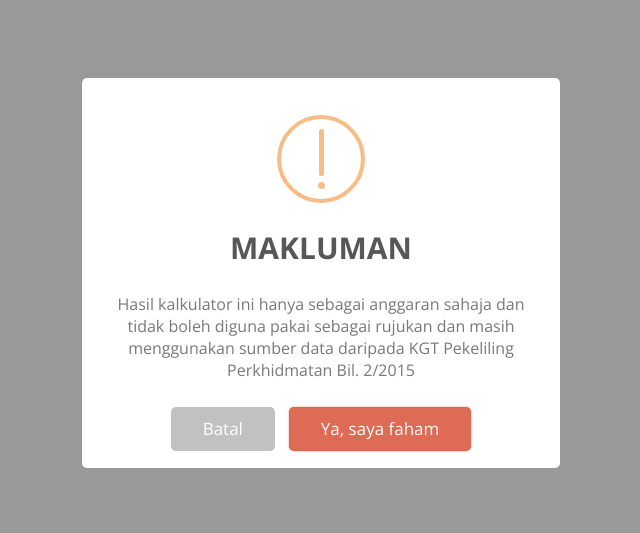
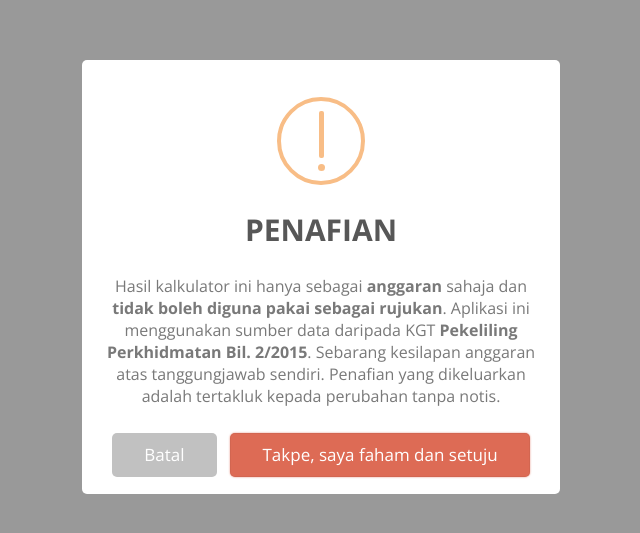
Before and after one commit to hariadi/pengiraan-kgt, a plain HTML site: page index.html in a window 1280 px wide. Shown: the part 127-660 px from the top of the page, without its empty margins (302-942 px from the left). Drawn offline with nearby package versions, Linux system fonts and the light colour scheme.

Commit message:
Force user to accept disclaimer first

```diff
--- a/assets/js/app.js
+++ b/assets/js/app.js
@@ -1,4 +1,9 @@
 $(function() {
+
+	if (!Cookies.get('confirm')) {
+		console.log('I don\'t care. You need to accept disclaimer first');
+		window.location.replace('/kgt/');
+	}
 
     ringgit = function (duit) {
         return duit.replace(/(\d)(?=(\d\d\d)+(?!\d))/g, "$1,");
--- a/index.html
+++ b/index.html
@@ -8,7 +8,7 @@
 	|    |  \    \_\  \ |    |
 	|____|__ \______  / |____|
 			\/      \/
-	@hariadi: https://github.com/jpagov/pengiraan-kgt (PR)
+	sumber: https://github.com/hariadi/pengiraan-kgt
 	-->
 	<meta charset="utf-8">
 	<meta http-equiv="X-UA-Compatible" content="IE=edge">
@@ -46,6 +46,7 @@
     <!-- IE10 viewport hack for Surface/desktop Windows 8 bug -->
     <script src="assets/js/ie10-viewport-bug-workaround.js"></script>
     <script src="assets/js/sweetalert.min.js"></script>
+    <script src="assets/js/js.cookie.min.js"></script>
     <script>
 
     	!function(h,a,r,I,A,d,i){h.GoogleAnalyticsObject=r;h[r]||(h[r]=function(){
@@ -59,20 +60,21 @@
     	$(function() {
 
 			swal({
-				title: "MAKLUMAN",
-				text: "Hasil kalkulator ini hanya sebagai anggaran sahaja dan tidak boleh diguna pakai sebagai rujukan dan masih menggunakan sumber data daripada KGT Pekeliling Perkhidmatan Bil. 2/2015",
+				title: "PENAFIAN",
+				text: "Hasil kalkulator ini hanya sebagai <b>anggaran</b> sahaja dan <b>tidak boleh diguna pakai sebagai rujukan</b>. Aplikasi ini menggunakan sumber data daripada KGT <b>Pekeliling Perkhidmatan Bil. 2/2015</b>. Sebarang kesilapan anggaran atas tanggungjawab sendiri. Penafian yang dikeluarkan adalah tertakluk kepada perubahan tanpa notis.",
 				type: "warning",
 				showCancelButton: true,
 				confirmButtonColor: "#DD6B55",
-				confirmButtonText: "Ya, saya faham",
+				confirmButtonText: "Takpe, saya faham dan setuju",
 				cancelButtonText: "Batal",
-				closeOnConfirm: false
+				closeOnConfirm: false,
+				html: true
 			},
 			function(){
+				Cookies.set('confirm', true, { expires: 365 });
 				window.location.href = "kira.html";
 			});
 		});
     </script>
 </body>
-
 </html>
```
Also changed, not shown: assets/js/js.cookie.min.js (added, +1 -0 lines), kira.html (+2 -1 lines).
